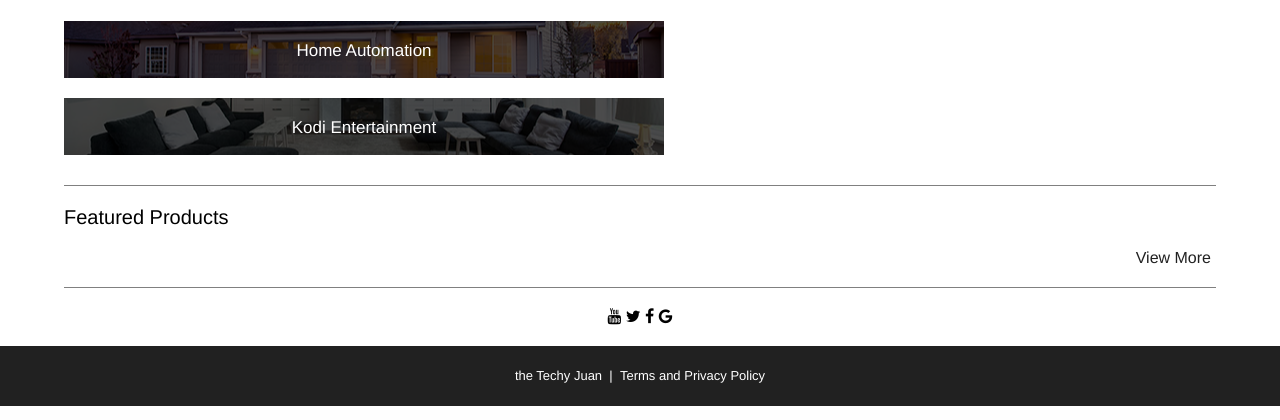
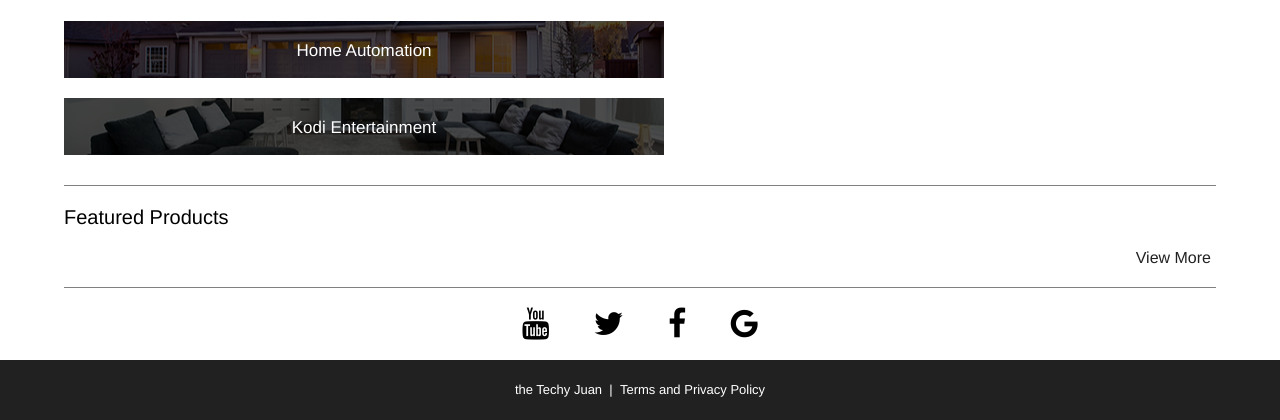
Before and after one commit to jamesanderson9182/the-techy-juan, a PHP site: page / in a window 1280 px wide. Shown: the part 1101-1521 px from the top of the page. Run offline with PHP 8.4, Linux system fonts and the light colour scheme; data that the repository does not hold is empty.

Commit message:
Changed social media icons in footer.php and styles for them in master.css They are looking good thanks to font awesome!

```diff
--- a/css/master.css
+++ b/css/master.css
@@ -238,24 +238,8 @@
 		text-align: center;
 		margin:0 auto 20px auto;
 	}
-	.social-btn{
-		width:50px;height:50px;
-		display:inline-block;
-		background-position: center;
-		background-size:30px;
-		background-repeat: no-repeat;
-	}
-	.social-youtube{
-		background-image:url("../img/social-youtube.png");
-	}
-	.social-twitter{
-		background-image:url("../img/social-twitter.png");
-	}
-	.social-facebook{
-		background-image:url("../img/social-facebook.png");
-	}
-	.social-google{
-		background-image:url("../img/social-google.png");
+	.social span{
+		margin:0 20px;
 	}
 /*/////////////////////////////////////////
 	Youtube
--- a/includes/foot.php
+++ b/includes/foot.php
@@ -1,9 +1,9 @@
 <div class="divider"></div>
 <div class="social">
-    <i class="fa fa-youtube" aria-hidden="true"></i>
-    <i class="fa fa-twitter" aria-hidden="true"></i>
-    <i class="fa fa-facebook" aria-hidden="true"></i>
-    <i class="fa fa-google" aria-hidden="true"></i>
+    <span><i class="fa fa-youtube fa-2x" aria-hidden="true"></i></span>
+    <span><i class="fa fa-twitter fa-2x" aria-hidden="true"></i></span>
+    <span><i class="fa fa-facebook fa-2x" aria-hidden="true"></i></span>
+    <span><i class="fa fa-google fa-2x" aria-hidden="true"></i></span>
 </div>
 <div class="footer">
     <a class="footer-title">the Techy Juan&nbsp;&nbsp;|</a><a class="footer-title terms-and-privacy">&nbsp;&nbsp;Terms
```
